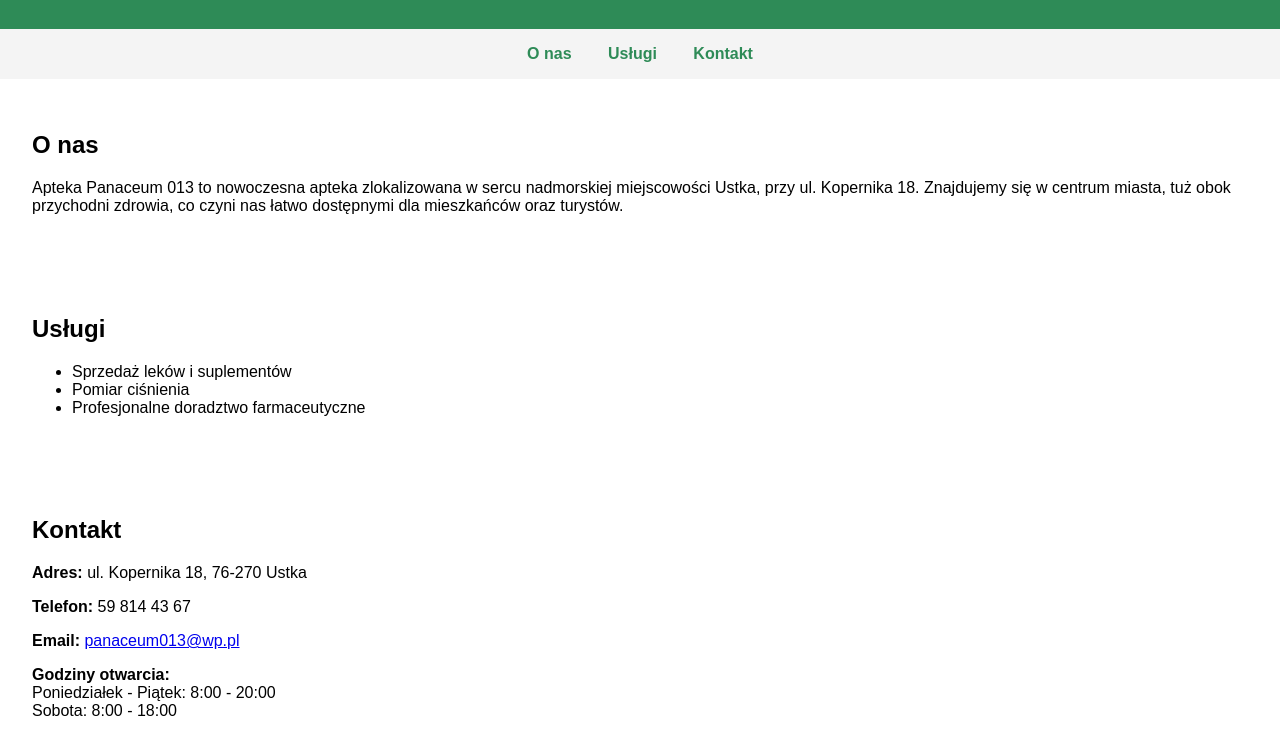
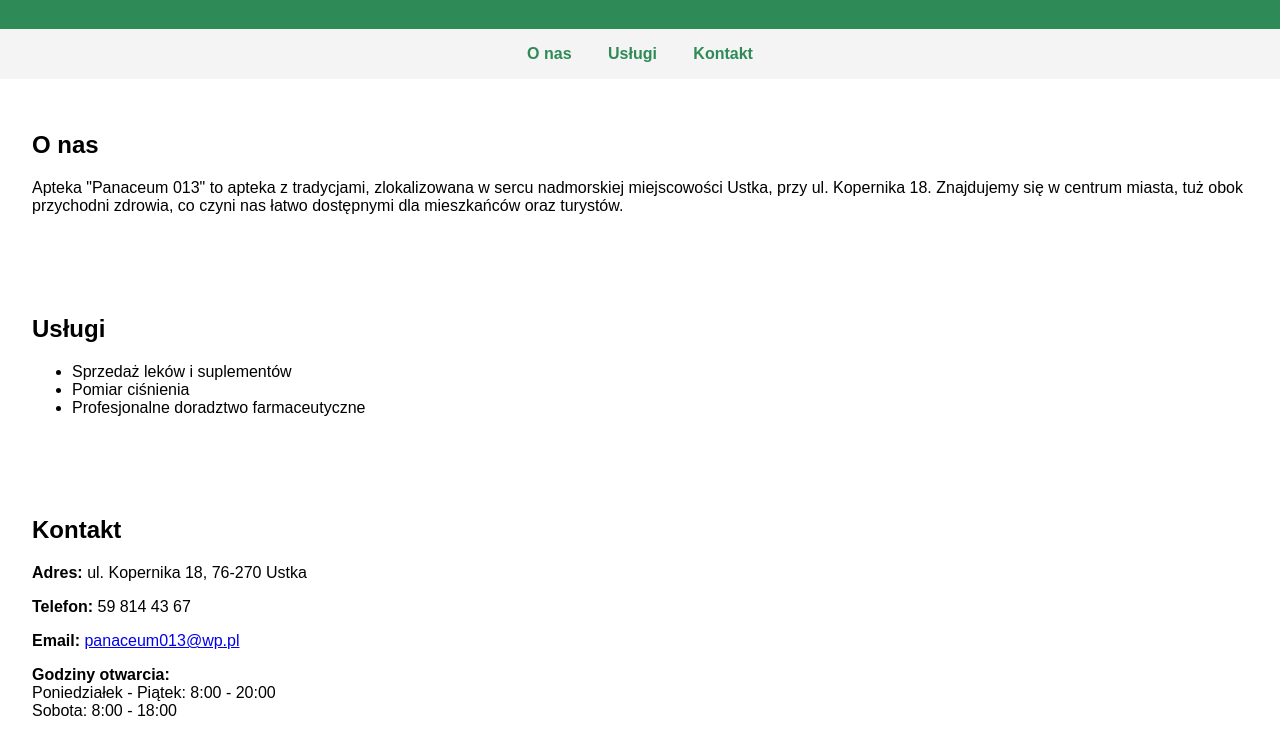
Before and after one commit to Panaceum013/apteka, a plain HTML site: page index.html in a window 1280 px wide. Shown: the part 117-872 px from the top of the page. Drawn offline with Linux system fonts and the light colour scheme; grey boxes are pictures that could not be loaded.

Commit message:
Update index.html

```diff
--- a/index.html
+++ b/index.html
@@ -28,7 +28,7 @@
 
   <section id="o-nas">
     <h2>O nas</h2>
-    <p>Apteka Panaceum 013 to nowoczesna apteka zlokalizowana w sercu nadmorskiej miejscowości Ustka, przy ul. Kopernika 18. Znajdujemy się w centrum miasta, tuż obok przychodni zdrowia, co czyni nas łatwo dostępnymi dla mieszkańców oraz turystów.</p>
+    <p>Apteka "Panaceum 013" to apteka z tradycjami, zlokalizowana w sercu nadmorskiej miejscowości Ustka, przy ul. Kopernika 18. Znajdujemy się w centrum miasta, tuż obok przychodni zdrowia, co czyni nas łatwo dostępnymi dla mieszkańców oraz turystów.</p>
   </section>
 
   <section id="uslugi">
```
